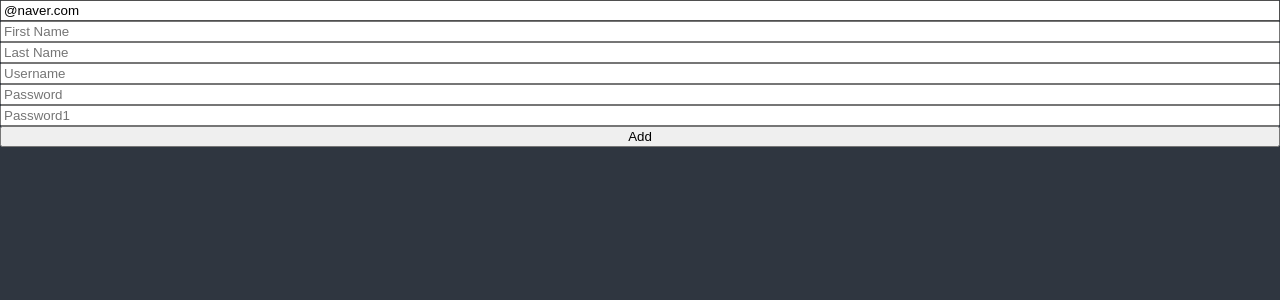
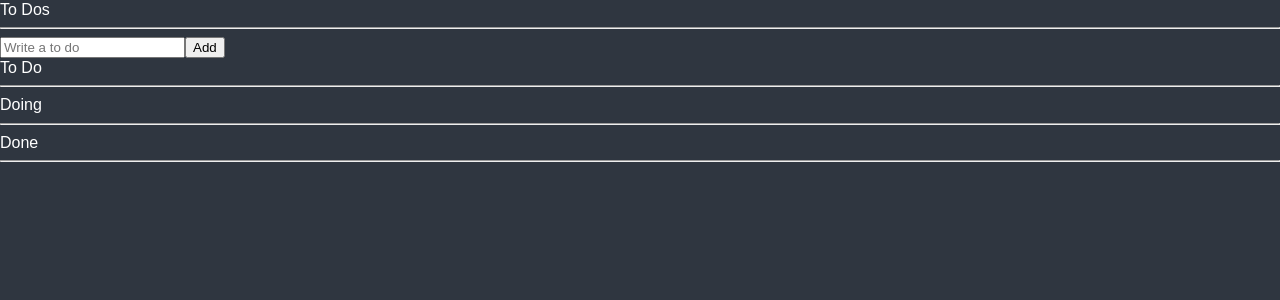
Before and after one commit to yjleeinkr/React-Master, a React (Create React App) app: page / in a window 1280 px wide. Shown: the top 300 px of the page. Built offline with nearby package versions, Linux system fonts and the light colour scheme.

Commit message:
selector 적용해보기

```diff
--- a/src/App.tsx
+++ b/src/App.tsx
@@ -1,5 +1,5 @@
 import { createGlobalStyle } from 'styled-components';
-import TodoList from './ToDoList';
+import TodoList from './components/ToDoList';
 
 const GlobalStyle = createGlobalStyle`
 html, body, div, span, applet, object, iframe,
--- a/src/ToDoList.tsx
+++ /dev/null
@@ -1,136 +0,0 @@
-import React, { useState } from "react";
-import { useForm } from "react-hook-form";
-
-interface FormData {
-  email: string;
-  firstName: string;
-  lastName: string;
-  username: string;
-  password: string;
-  password1: string;
-  extraError?: string;
-}
-
-function TodoList() {
-  const {
-    register,
-    watch,
-    handleSubmit,
-    formState: { errors },
-    setError
-  } = useForm<FormData>({
-    defaultValues: {
-    email: '@naver.com'
-  }});
-  const onValid = (data: FormData) => {
-    console.log(data)
-    const { password, password1 } = data
-
-    if (password !== password1) {
-      setError(
-        "password1",
-        { message: "Password is not the same" },
-        { shouldFocus: true }
-      );
-    }
-    setError("extraError", { message: 'Server offline'})
-  }
-  return (
-    <div>
-      <form
-        onSubmit={handleSubmit(onValid)}
-        style={{ display: "flex", flexDirection: "column" }}
-      >
-        <input
-          {...register("email", {
-            required: "Email is required",
-            pattern: {
-              value: /^[A-Za-z0-9._%+-]+@naver.com$/,
-              message: "Only naver.com emails allowed",
-            },
-          })}
-          placeholder="Email"
-        />
-        <span>{errors.email?.message ?? ""}</span>
-        <input
-          {...register("firstName", {
-            required: "please fill out first name",
-            validate: {
-              noNico: (value) => value.includes("nico") ? "no nico allowed" : true,
-              noYj : (value) => value.includes("yj") ? 'no yj allowed' : true
-            }
-          })}
-          placeholder="First Name"
-        />
-        <span>{errors.firstName?.message ?? ""}</span>
-        <input
-          {...register("lastName", {
-            required: "please fill out last name",
-            validate: (value) => true,
-          })}
-          placeholder="Last Name"
-        />
-        <span>{errors.lastName?.message ?? ""}</span>
-        <input
-          {...register("username", {
-            required: "please fill out username",
-            minLength: { value: 10, message: "Your username is too short" },
-          })}
-          placeholder="Username"
-        />
-        <span>{errors.username?.message ?? ""}</span>
-        <input
-          {...register("password", {
-            required: "please fill out password",
-            minLength: { value: 5, message: "Your password is too short" },
-          })}
-          placeholder="Password"
-        />
-        <span>{errors.password?.message ?? ""}</span>
-        <input
-          {...register("password1", {
-            required: "Password confirmation is required",
-            minLength: { value: 5, message: "Your password is too short" },
-          })}
-          placeholder="Password1"
-        />
-        <span>{errors.password1?.message ?? ""}</span>
-        {/* register가 반환하는 객체를 가져다가 input 에 props로 주는 것 */}
-        <button>Add</button>
-      </form>
-    </div>
-  );
-}
-
-// handleSubmit : preventDefault() 역할 및 validation 역할
-// 첫번째 인자: 데이터가 유효할때 호출되는 함수, 두번째 인자 : 반대
-// html에서 태그에 제공해주는 required 속성은 사용자 접근, 조작이 가능하기 때문에, js에서 validation 할 수 있다.
-// register의 두번째 인자로 { required: true } 옵션을 넣어주면, submit을 해도 데이터가 출력이 되지않고, 심지어 틀린 곳으로 커서까지 자동으로 focus해준다.
-
-// function TodoList() {
-//   const [todo, setTodo] = useState('');
-//   const [todoError, setTodoError] = useState('')
-//   const onChange = (e: React.FormEvent<HTMLInputElement>) => {
-//     const { currentTarget: { value } } = e;
-//     setTodoError('')
-//     setTodo(value);
-//   }
-
-//   const onSubmit = (e: React.FormEvent<HTMLFormElement>) => {
-//     e.preventDefault();
-//     if (todo.length < 10) return setTodoError('To do should be longer');
-//     console.log('submit');
-//   }
-
-//   return (
-//     <div>
-//       <form onSubmit={onSubmit}>
-//         <input type="text" placeholder="Write a to do" value={todo} onChange={onChange}/>
-//         <button>Add</button>
-//         {todoError !== '' ? todoError : null}
-//       </form>
-//     </div>
-//   )
-// }
-
-export default TodoList;
--- /dev/null
+++ b/src/atoms.tsx
@@ -0,0 +1,24 @@
+import { atom, selector } from "recoil";
+
+export interface ToDo {
+  text: string;
+  id: number;
+  category: "TO_DO" | "DOING" | "DONE";
+}
+
+export const toDoState = atom<ToDo[]>({
+  key: "toDo",
+  default: [],
+});
+
+export const toDoSelector = selector({
+  key: "toDoSelector",
+  get: ({ get }) => {
+    const toDos = get(toDoState)
+    return [
+      toDos.filter(v => v.category === 'TO_DO'),
+      toDos.filter(v => v.category === 'DOING'),
+      toDos.filter(v => v.category === 'DONE')
+    ]
+  }
+})
--- /dev/null
+++ b/src/components/CreateToDo.tsx
@@ -0,0 +1,34 @@
+import { useForm } from "react-hook-form"
+import { useSetRecoilState } from "recoil";
+import { toDoState } from "../atoms";
+
+interface FormData {
+  todo: string;
+}
+
+function CreateToDo() {
+  const setToDos = useSetRecoilState(toDoState);
+  const { register, handleSubmit, setValue } = useForm<FormData>();
+    const checkValidation = ({ todo }: FormData) => {
+      // console.log(data.todo);
+      setValue("todo", "");
+      setToDos((oldToDos) => [
+        { text: todo, id: Date.now(), category: "TO_DO" },
+        ...oldToDos,
+      ]);
+    };
+  return (
+    <form onSubmit={handleSubmit(checkValidation)}>
+      <input
+        {...register("todo", {
+          required: "Please write a todo",
+        })}
+        type="text"
+        placeholder="Write a to do"
+      />
+      <button>Add</button>
+    </form>
+  );
+}
+
+export default CreateToDo;
--- /dev/null
+++ b/src/components/ToDo.tsx
@@ -0,0 +1,40 @@
+import { useSetRecoilState } from "recoil";
+import { ToDo, toDoState } from "../atoms";
+
+function Todo({ text, category, id }: ToDo) {
+  const setToDos = useSetRecoilState(toDoState)
+  const onClick = (newCategory: ToDo["category"]) => {
+    setToDos((oldToDos) => {
+      const targetIdx = oldToDos.findIndex((toDo) => toDo.id === id);
+      const newToDo = { text, id, category: newCategory };
+      return [
+        ...oldToDos.slice(0, targetIdx),
+        newToDo,
+        ...oldToDos.slice(targetIdx + 1),
+      ];
+    })
+
+  }
+  return (
+    <li>
+      <span> {text}</span>
+      {category !== "TO_DO" && (
+        <button name="TO_DO" onClick={() => onClick("TO_DO")}>
+          To Do
+        </button>
+      )}
+      {category !== "DOING" && (
+        <button name="DOING" onClick={() => onClick("DOING")}>
+          Doing
+        </button>
+      )}
+      {category !== "DONE" && (
+        <button name="DONE" onClick={() => onClick("DONE")}>
+          Done
+        </button>
+      )}
+    </li>
+  );
+}
+
+export default Todo;
--- /dev/null
+++ b/src/components/ToDoList.tsx
@@ -0,0 +1,38 @@
+import {  useRecoilValue, } from "recoil";
+import { toDoSelector, toDoState } from "../atoms";
+import CreateToDo from "./CreateToDo";
+import Todo from "./ToDo";
+
+function TodoList() {
+  const [ toDos, doing, done ] = useRecoilValue(toDoSelector);
+  return (
+    <div>
+      <h1>To Dos</h1>
+      <hr />
+      <CreateToDo />
+      <h2>To Do</h2>
+      <ul>
+        {toDos.map(toDo => (
+          <Todo key={toDo.id} {...toDo} />
+        ))}
+      </ul>
+      <hr />
+      <h2>Doing</h2>
+      <ul>
+        {doing.map(toDo => (
+          <Todo key={toDo.id} {...toDo} />
+        ))}
+      </ul>
+      <hr />
+      <h2>Done</h2>
+      <ul>
+        {done.map(toDo => (
+          <Todo key={toDo.id} {...toDo} />
+        ))}
+      </ul>
+      <hr />
+    </div>
+  );
+}
+
+export default TodoList;
```
